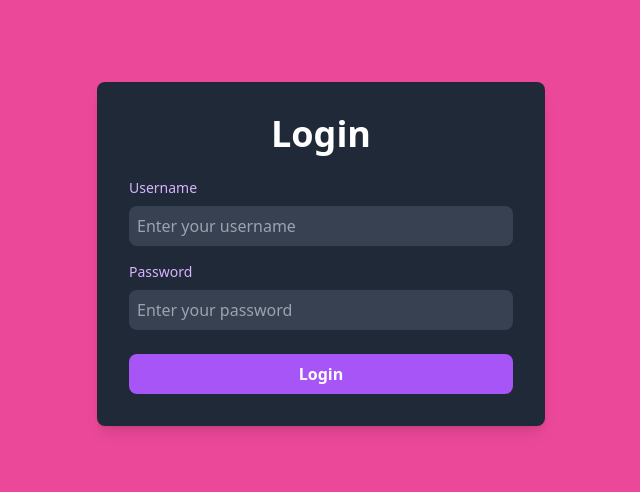
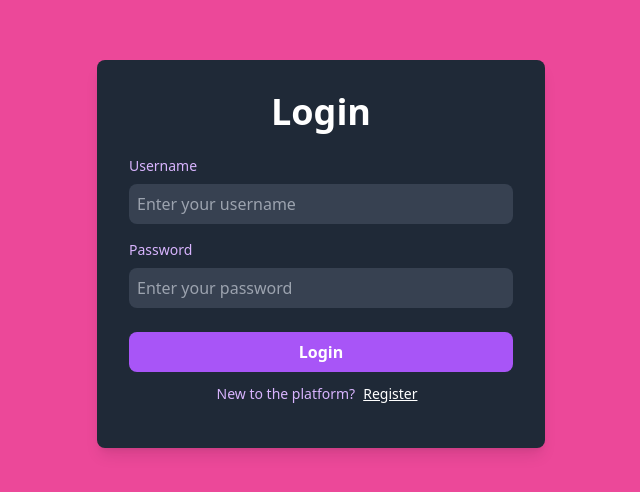
Before and after one commit to RiyaRaj28/Stree, a React (Vite) app in the folder client/: page /login in a window 1280 px wide. Shown: the part 146-638 px from the top of the page, without its empty margins (319-959 px from the left). Built offline with nearby package versions, Linux system fonts and the light colour scheme; no server answers.

Commit message:
Added the bottom-warning component for register and login forms

```diff
--- /dev/null
+++ b/client/src/components/auth/BottomWarning.jsx
@@ -0,0 +1,19 @@
+import { Link } from "react-router-dom";
+import React from "react"
+
+function BottomWarning({label, ButtonText, to}){
+    return (
+        <>
+        <div className="w-full py-3 flex justify-center">
+
+
+            <span className="text-sm  text-purple-300">{label}</span>
+            <Link to={to} className="text-sm mx-2 underline text-white ">
+                {ButtonText}
+            </Link>
+        </div>
+        </>
+    )
+}
+
+export default React.memo(BottomWarning);
--- a/client/src/components/auth/LoginForm.jsx
+++ b/client/src/components/auth/LoginForm.jsx
@@ -1,6 +1,7 @@
 import { useState } from 'react';
 import { useNavigate } from 'react-router-dom';
 import { useAuth } from '../../store/auth';
+import BottomWarning from './BottomWarning';
 const backendUrl = import.meta.env.VITE_BACKEND_URL
 
 function LoginForm() {
@@ -90,6 +91,7 @@ function LoginForm() {
         >
           Login
         </button>
+        <BottomWarning to={"/register"} label={"New to the platform?"} ButtonText={"Register"} />
       </form>
     </div>
   );
--- a/client/src/components/auth/RegisterForm.jsx
+++ b/client/src/components/auth/RegisterForm.jsx
@@ -1,6 +1,7 @@
 import { useState } from 'react';
 import { useNavigate } from 'react-router-dom';
 import { useAuth } from '../../store/auth';
+import BottomWarning from './BottomWarning';
 const backendUrl = import.meta.env.VITE_BACKEND_URL
 
 function RegisterForm() {
@@ -103,6 +104,7 @@ function RegisterForm() {
         >
           Register
         </button>
+        <BottomWarning to={"/login"} label={"Already have an account?"} ButtonText={"Login"} />
       </form>
     </div>
 
```
